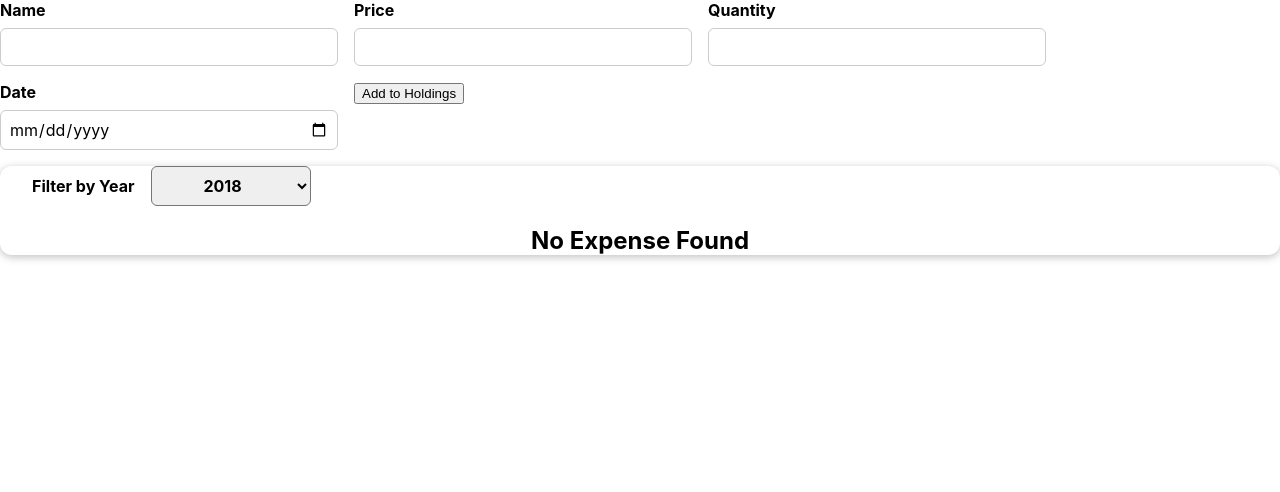
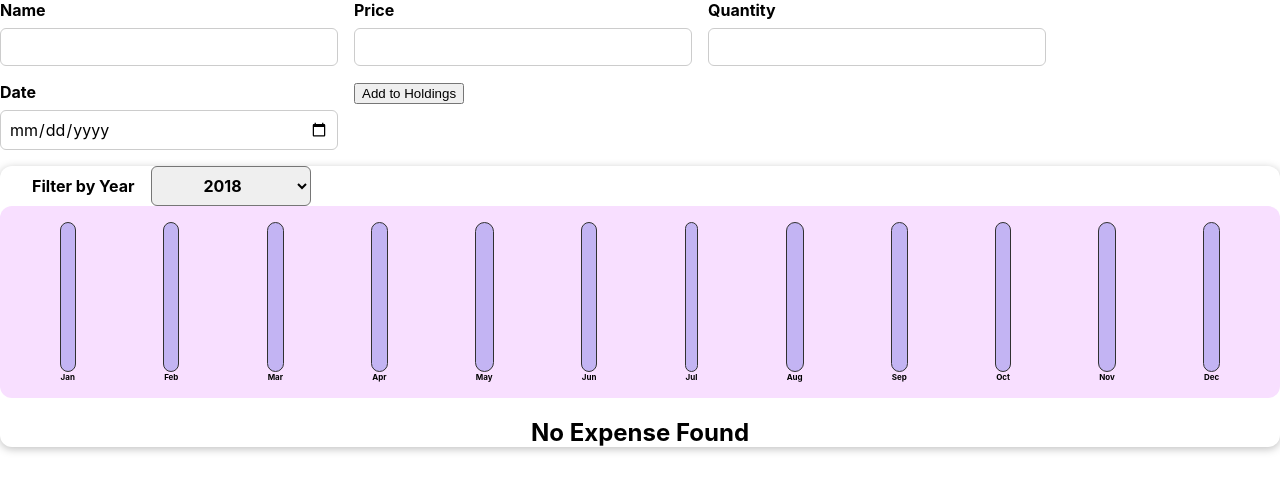
Before and after one commit to csolanke/PortiFolioManagerApp, a React (Create React App) app: page / in a window 1280 px wide. Shown: the top 492 px of the page. Built offline with nearby package versions, Linux system fonts and the light colour scheme.

Commit message:
Added new component chartBar to show bar view of the purchased stocks by month

```diff
--- /dev/null
+++ b/src/components/Chart/Chart.css
@@ -0,0 +1,9 @@
+.chart{
+    padding: 1rem;
+    border-radius: 12px;
+    background-color: #f8dfff;
+    text-align: center;
+    display: flex;
+    justify-content: space-around;
+    height: 10rem;
+}
--- /dev/null
+++ b/src/components/Chart/Chart.js
@@ -0,0 +1,32 @@
+import React from'react';
+import './Chart.css';
+import ChartBar from './ChartBar';
+
+
+const Chart=(props)=>
+{
+
+    const dataPointValues = props.dataPoints.map(dataPoint=> dataPoint.value);
+    const totalMaximum = Math.max(...dataPointValues);
+
+    return(
+        <div className='chart'>
+        {
+            props.dataPoints.map((dataPoint)=>(
+            <ChartBar
+            key={dataPoint.label}
+            value={dataPoint.value}
+            maxValue ={totalMaximum}
+            label={dataPoint.label}
+            />
+            ))
+        }
+
+
+
+
+        </div>
+    );
+
+}
+export default Chart;
--- /dev/null
+++ b/src/components/Chart/ChartBar.css
@@ -0,0 +1,30 @@
+.chart-bar{
+    height: 100%;
+    display: flex;
+    flex-direction: column;
+    align-items: center;
+}
+
+.chart-bar__inner{
+    height: 100%;
+    width: 100%;
+    border: 1px solid #313131;
+    border-radius: 12px;
+    background-color: #c3b4f3;
+    overflow: hidden;
+    display: flex;
+    flex-direction: column;
+    justify-content: flex-end;
+}
+
+.chart-bar__fill{
+    background-color: #4826b9;
+    width: 100%;
+    transition: all 0.3s ease-out;
+}
+
+.chart-bar__label{
+    font-weight: bold;
+    font-size: 0.5rem;
+    text-align: center;
+}
--- /dev/null
+++ b/src/components/Chart/ChartBar.js
@@ -0,0 +1,24 @@
+import React from 'react';
+import './ChartBar.css';
+
+const ChartBar=(props)=>{
+
+    let barFillHeight = '0%';
+    if(props.maxValue > 0)
+    {
+        barFillHeight = Math.round((props.value/props.maxValue)*100) +'%';
+    }
+
+    return <div className="chart-bar">
+           <div className="chart-bar__inner">
+           <div className="chart-bar__fill" style={{height:barFillHeight}}></div>
+           </div>
+
+           <div className="chart-bar__label">{props.label}</div>
+
+           </div>
+
+
+
+}
+export default ChartBar;
--- a/src/components/stocks/Stocks.js
+++ b/src/components/stocks/Stocks.js
@@ -3,6 +3,7 @@
 
 import Card from '../UI/Card'
 import StockFilter from './StockFilter'
+import StocksChart from './StocksChart'
 
 const Stocks = (props) => {
 
@@ -24,6 +25,9 @@
     <div>
       <Card className="stocks">
         <StockFilter selected={filteredYear} onChangeFilter={filterChangeHandler}></StockFilter>
+
+       <StocksChart stocks={filteredStocks}></StocksChart>
+
         <StockList items={filteredStocks}></StockList>
       </Card>
     </div>
--- /dev/null
+++ b/src/components/stocks/StocksChart.js
@@ -0,0 +1,84 @@
+import React from 'react';
+import Chart from '../Chart/Chart';
+
+const StocksChart =(props)=>
+{
+
+    const chartDataPoints =[
+
+        {label: 'Jan', value:0},
+        {label: 'Feb', value:0},
+        {label: 'Mar', value:0},
+        {label: 'Apr', value:0},
+        {label: 'May', value:0},
+        {label: 'Jun', value:0},
+        {label: 'Jul', value:0},
+        {label: 'Aug', value:0},
+        {label: 'Sep', value:0},
+        {label: 'Oct', value:0},
+        {label: 'Nov', value:0},
+        {label: 'Dec', value:0},
+
+    ];
+
+    for(const stock of props.stocks)
+    {
+        let stockMonth = -1;
+        if( stock.month === 'January')
+        {
+            stockMonth = 0;
+        }
+        else if (stock.month === 'February')
+        {
+            stockMonth = 1;
+        }
+        else if (stock.month === 'March')
+        {
+            stockMonth = 2;
+        }
+        else if (stock.month === 'April')
+        {
+            stockMonth = 3;
+        }
+        else if (stock.month === 'May')
+        {
+            stockMonth = 4;
+        }
+        else if (stock.month === 'June')
+        {
+            stockMonth = 5;
+        }
+        else if (stock.month === 'July')
+        {
+            stockMonth = 6;
+        }
+        else if (stock.month === 'August')
+        {
+            stockMonth = 7;
+        }
+        else if (stock.month === 'September')
+        {
+            stockMonth = 8;
+        }
+        else if (stock.month === 'October')
+        {
+            stockMonth = 9;
+        }
+        else if (stock.month === 'November')
+        {
+            stockMonth = 10;
+        }
+        else if (stock.month === 'December')
+        {
+            stockMonth = 11;
+        }
+
+        chartDataPoints[stockMonth].value += stock.price;
+    }
+
+return (
+    <Chart dataPoints ={chartDataPoints}/>
+);
+}
+
+export default StocksChart;
```
